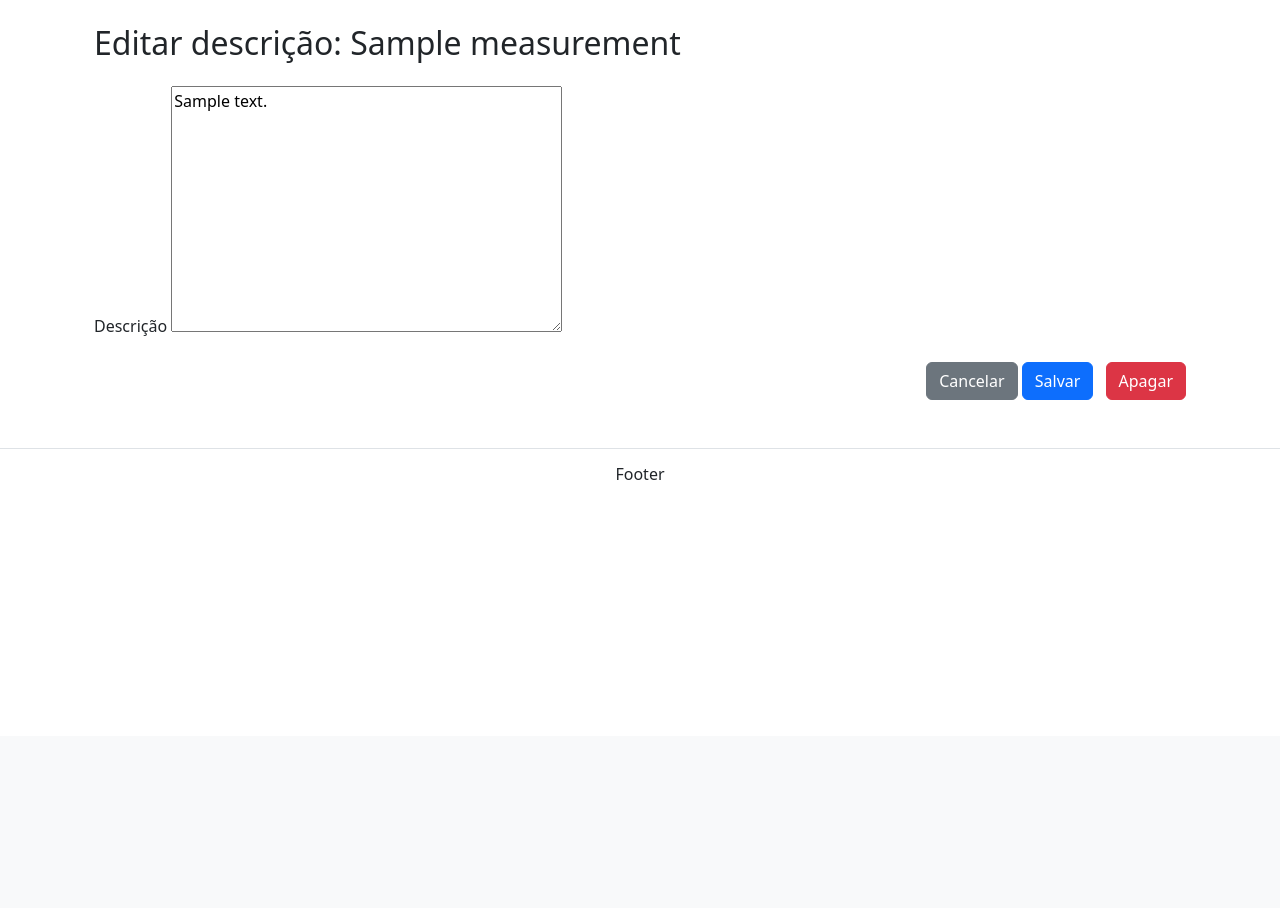
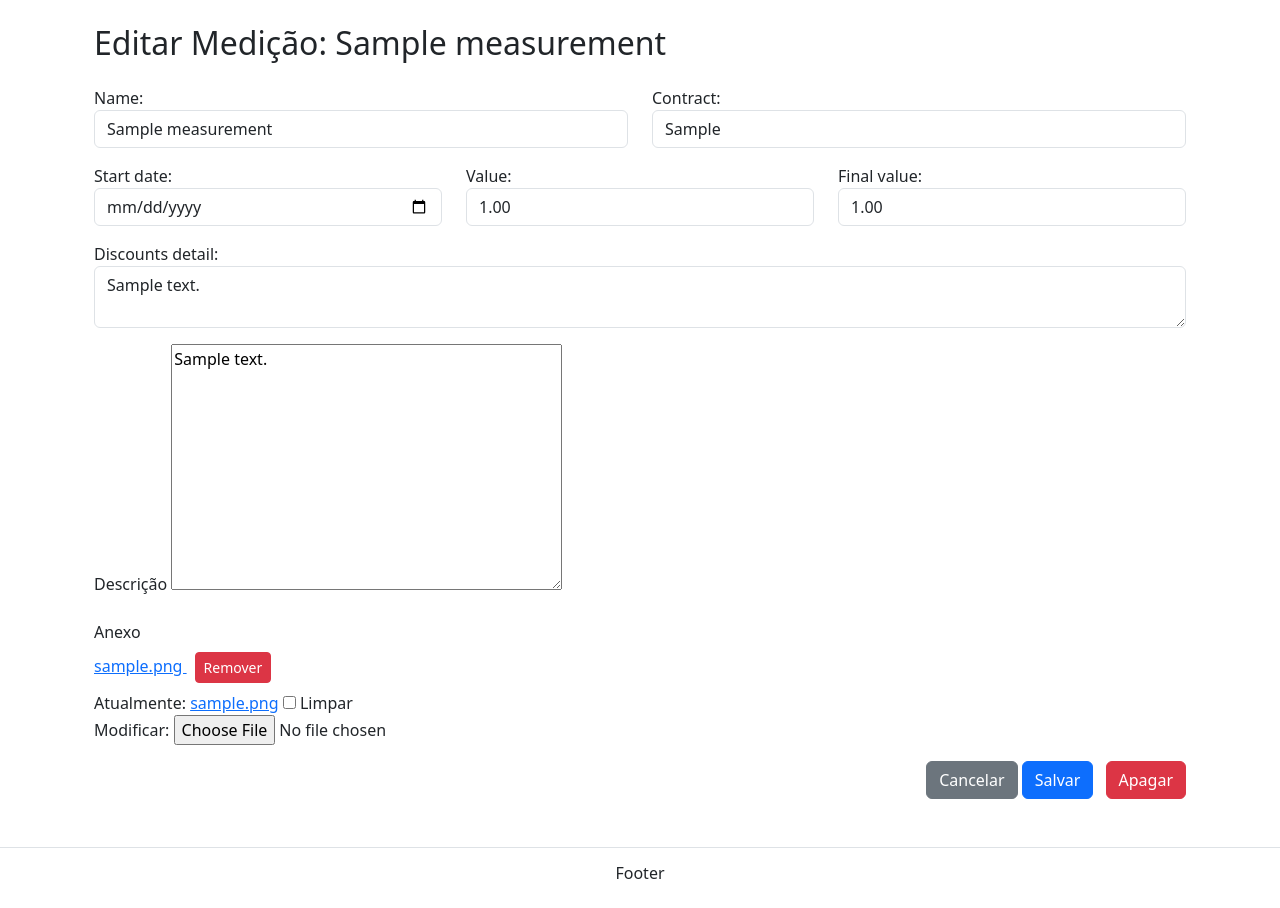
Before and after one commit to Henriquezv/joal_measurements, a Django app: page /measurement/1/edit/ in a window 1280 px wide. Shown: the part 64-972 px from the top of the page. Before the commit the page ends 544 px from the top, so only its background shows below. Run offline with Django 5.2, Linux system fonts and the light colour scheme; a user stored in the database is signed in; tables that the repository leaves empty hold one stand-in row (values such as "Sample post"); some libraries are stand-ins or nearby versions.

Commit message:
Functional edit, needs some changes

```diff
--- a/src/measurements/templates/measurements/edit_measurement.html
+++ b/src/measurements/templates/measurements/edit_measurement.html
@@ -4,24 +4,119 @@
 
 {% block content %}
 <div class="container mt-4">
-    <h2 class="mb-4">Editar descrição: {{ measurement.name }}</h2>
+    <h2 class="mb-4">Editar Medição: {{ measurement.name }}</h2>
 
-    <form method="post" enctype="multipart/form-data">
+    <form method="post" enctype="multipart/form-data" novalidate>
         {% csrf_token %}
+        {{ form.media }}
+
+        {# Mensagens de erro não-campo #}
+        {% if form.non_field_errors %}
+            <div class="alert alert-danger">
+                {{ form.non_field_errors }}
+            </div>
+        {% endif %}
+
+        <div class="row">
+            <div class="col-md-6 mb-3">
+                {{ form.name.label_tag }}
+                {{ form.name }}
+                {% if form.name.errors %}
+                    <div class="text-danger small">{{ form.name.errors }}</div>
+                {% endif %}
+            </div>
+            <div class="col-md-6 mb-3">
+                {{ form.contract.label_tag }}
+                {{ form.contract }}
+                {% if form.contract.errors %}
+                    <div class="text-danger small">{{ form.contract.errors }}</div>
+                {% endif %}
+            </div>
+        </div>
+
+        <div class="row">
+            <div class="col-md-4 mb-3">
+                {{ form.start_date.label_tag }}
+                {{ form.start_date }}
+                {% if form.start_date.errors %}
+                    <div class="text-danger small">{{ form.start_date.errors }}</div>
+                {% endif %}
+            </div>
+            <div class="col-md-4 mb-3">
+                {{ form.value.label_tag }}
+                {{ form.value }}
+                {% if form.value.errors %}
+                    <div class="text-danger small">{{ form.value.errors }}</div>
+                {% endif %}
+            </div>
+            <div class="col-md-4 mb-3">
+                {{ form.final_value.label_tag }}
+                {{ form.final_value }}
+                {% if form.final_value.errors %}
+                    <div class="text-danger small">{{ form.final_value.errors }}</div>
+                {% endif %}
+            </div>
+        </div>
 
         <div class="mb-3">
-            <label for="id_description" class="form-label">Descrição</label>
+            {{ form.discounts_detail.label_tag }}
+            {{ form.discounts_detail }}
+            {% if form.discounts_detail.errors %}
+                <div class="text-danger small">{{ form.discounts_detail.errors }}</div>
+            {% endif %}
+        </div>
+
+        <div class="mb-3">
+            <label class="form-label">Descrição</label>
             {{ form.description }}
+            {% if form.description.errors %}
+                <div class="text-danger small">{{ form.description.errors }}</div>
+            {% endif %}
+        </div>
+
+        <div class="mb-3">
+            <label class="form-label">Anexo</label>
+            {% if measurement.attachment %}
+                <div class="mb-2">
+                    <a href="{{ measurement.attachment.url }}" target="_blank">
+                        {{ attachment_filename }}
+                    </a>
+                    <button type="submit" name="remove_attachment" class="btn btn-sm btn-danger ms-2"
+                        onclick="return confirm('Deseja realmente remover o anexo?')">
+                        Remover
+                    </button>
+                </div>
+            {% endif %}
+            {{ form.attachment }}
+            {% if form.attachment.errors %}
+                <div class="text-danger small">{{ form.attachment.errors }}</div>
+            {% endif %}
         </div>
 
         <div class="text-end mt-3">
             <a href="{% url 'view_measurement' measurement.pk %}" class="btn btn-secondary">Cancelar</a>
             <button type="submit" class="btn btn-primary">Salvar</button>
             <a href="{% url 'delete_measurement' measurement.pk %}" class="btn btn-danger ms-2"
-               onclick="return confirm('Tem certeza que deseja apagar esta medição?');">Apagar</a>
+               onclick="return confirm('Tem certeza que deseja apagar esta medição?');">
+               Apagar
+            </a>
         </div>
     </form>
 </div>
+{% endblock %}
 
-{{ form.media }}
+{% block extra_js %}
+<script>
+ClassicEditor
+    .create(document.querySelector('#id_description'), {
+        simpleUpload: {
+            uploadUrl: '/ckeditor5/image_upload/',
+            withCredentials: false,
+            headers: {
+                'X-CSRFToken': '{{ csrf_token }}',
+            }
+        }
+    })
+    .catch(error => console.error(error));
+</script>
 {% endblock %}
--- a/src/measurements/views.py
+++ b/src/measurements/views.py
@@ -10,6 +10,7 @@ from django.http import JsonResponse
 from django.core.files.storage import default_storage
 from django.core.files.base import ContentFile
 import json
+import os
 
 
 
@@ -110,17 +111,39 @@ def view_measurement(request, pk):
 def edit_measurement(request, pk):
     measurement = get_object_or_404(Measurement, pk=pk)
 
-    if request.method == "POST":
+    # calcula nome amigável do anexo (basename)
+    attachment_filename = None
+    if measurement.attachment:
+        attachment_filename = os.path.basename(measurement.attachment.name)
+
+    if request.method == 'POST':
+        # botão "Remover anexo" -> trata e volta para a mesma página de edição
+        if 'remove_attachment' in request.POST:
+            if measurement.attachment:
+                measurement.attachment.delete(save=False)
+                measurement.attachment = None
+                measurement.save()
+                messages.success(request, "Anexo removido com sucesso.")
+            return redirect('edit_measurement', pk=pk)
+
+        # submeter edição (inclui arquivos)
         form = MeasurementForm(request.POST, request.FILES, instance=measurement)
         if form.is_valid():
             form.save()
-            return redirect("view_measurement", pk=measurement.pk)
+            messages.success(request, "Medição atualizada com sucesso.")
+            return redirect('view_measurement', pk=measurement.pk)
+        else:
+            # se invalid, recalcula nome do anexo para exibir novamente
+            if measurement.attachment:
+                attachment_filename = os.path.basename(measurement.attachment.name)
+            messages.error(request, "Erros no formulário. Verifique os campos.")
     else:
         form = MeasurementForm(instance=measurement)
 
-    return render(request, "measurements/edit_measurement.html", {
-        "form": form,
-        "measurement": measurement,
+    return render(request, 'measurements/edit_measurement.html', {
+        'form': form,
+        'measurement': measurement,
+        'attachment_filename': attachment_filename,
     })
 
 @login_required
```
